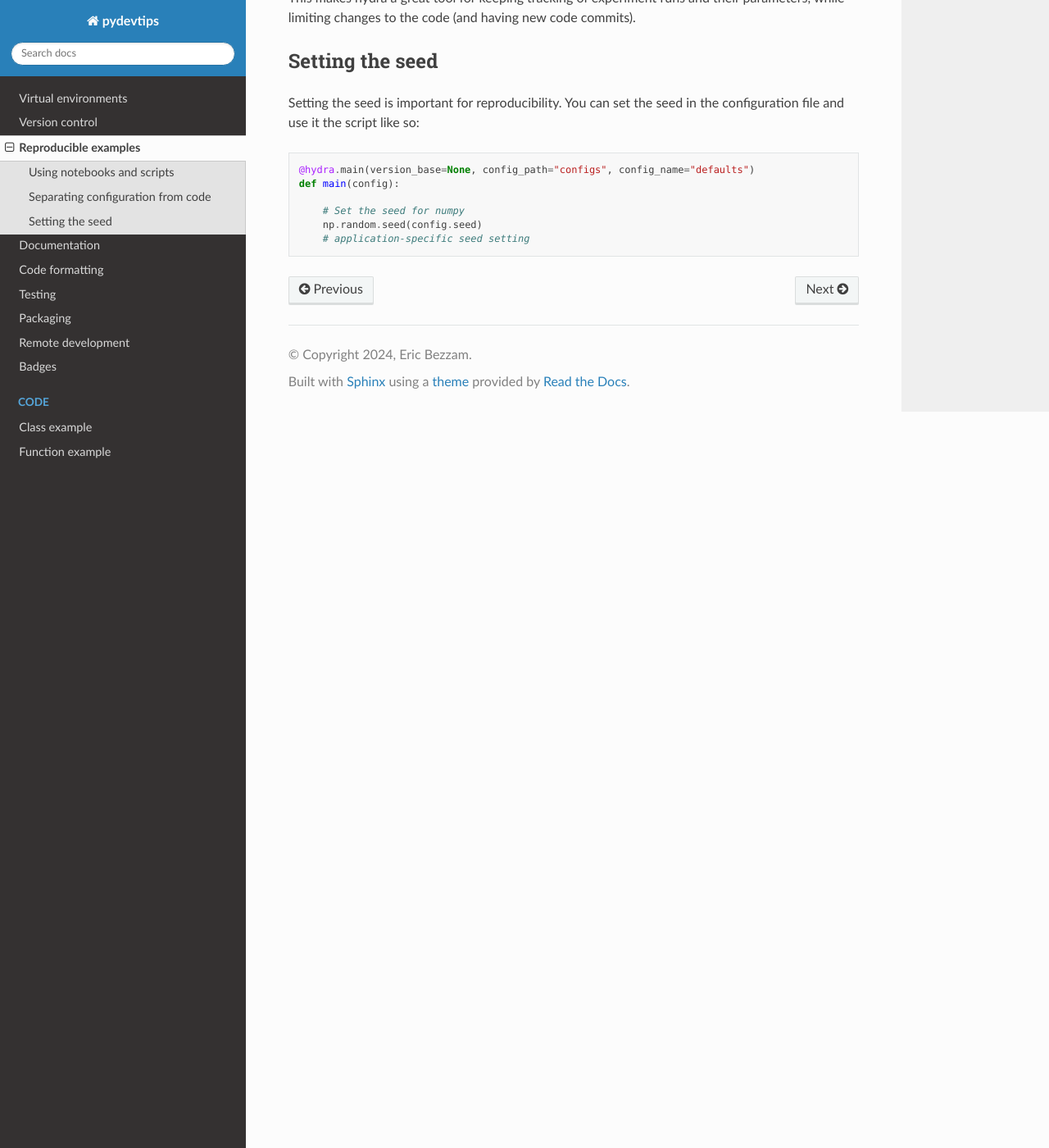
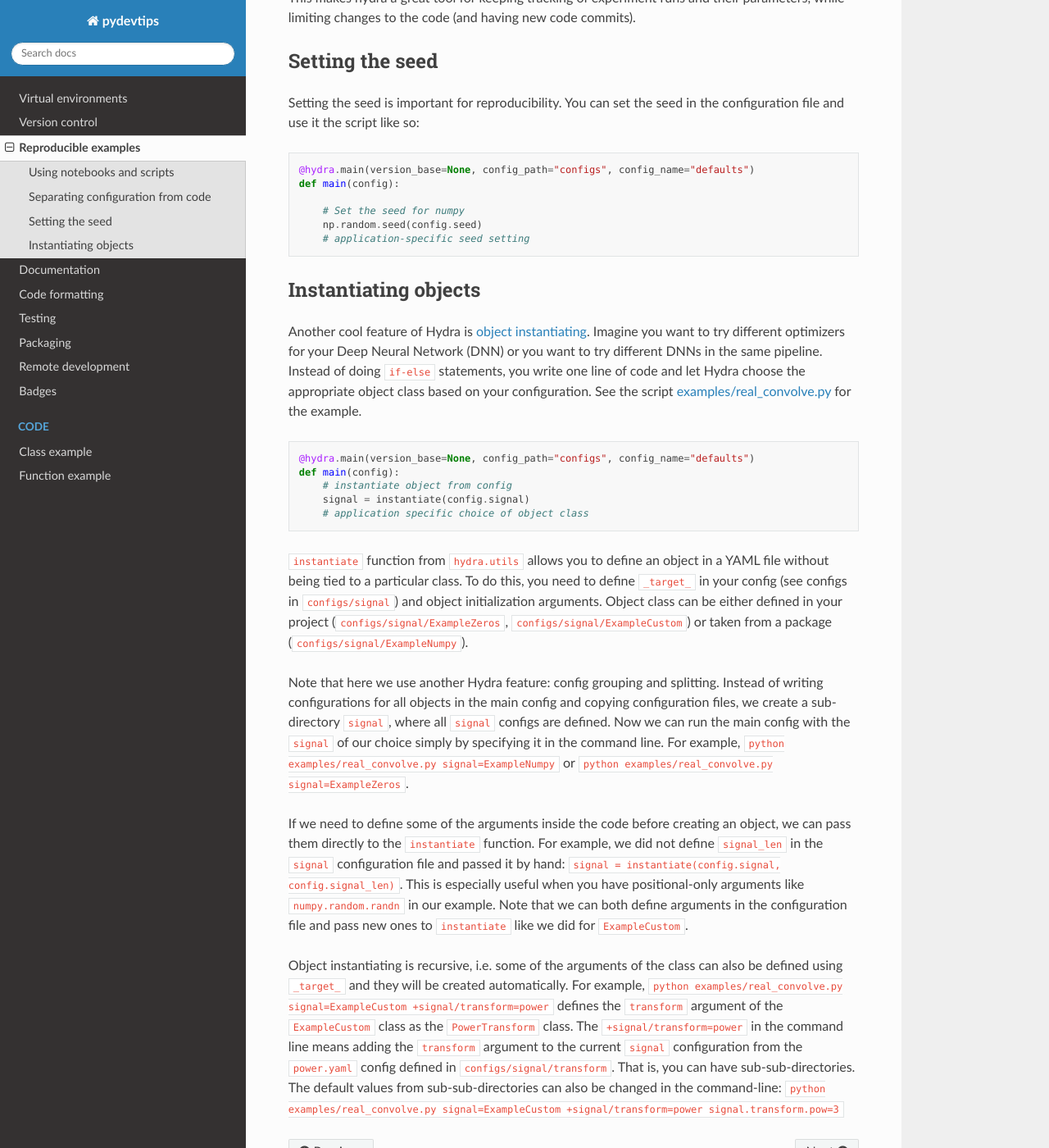
Before and after one commit to ebezzam/python-dev-tips, a Sphinx documentation site: the page built from docs/source/reproducible.rst, in a window 1280 px wide and 1400 px high, scrolled down 1862 px. Shown: the whole window at 82% size. Built offline with Sphinx 7.4.7 and the Read the Docs theme 2.0.0, drawn with Linux system fonts in a browser that asks for light colours.

Commit message:
Instantiating objects with Hydra Example (#8)
* Add hydra_instantiate example

* Instantiate Example update

* Instantiate Example Fix Docs

* Instantiate Example Fix Docs

* Instantiate Example Fix Docs and Config

* Instantiate Example Fix Docs

```diff
--- a/docs/source/reproducible.rst
+++ b/docs/source/reproducible.rst
@@ -104,3 +104,47 @@ configuration file and use it the script like so:
         # Set the seed for numpy
         np.random.seed(config.seed)
         # application-specific seed setting
+
+Instantiating objects
+---------------------
+
+Another cool feature of Hydra is `object instantiating <https://hydra.cc/docs/advanced/instantiate_objects/overview/>`_.
+Imagine you want to try different optimizers for your Deep Neural Network (DNN) or you want to try different DNNs in the same pipeline.
+Instead of doing ``if-else`` statements, you write one line of code and let Hydra choose the
+appropriate object class based on your configuration. See the script
+`examples/real_convolve.py <https://github.com/ebezzam/python-dev-tips/blob/main/examples/real_convolve.py>`_
+for the example.
+
+.. code-block:: python
+
+    @hydra.main(version_base=None, config_path="configs", config_name="defaults")
+    def main(config):
+        # instantiate object from config
+        signal = instantiate(config.signal)
+        # application specific choice of object class
+
+``instantiate`` function from ``hydra.utils`` allows you to define an object in a YAML file
+without being tied to a particular class. To do this, you need to define ``_target_`` in
+your config (see configs in ``configs/signal``) and object initialization arguments. Object class
+can be either defined in your project (``configs/signal/ExampleZeros``, ``configs/signal/ExampleCustom``)
+or taken from a package (``configs/signal/ExampleNumpy``).
+
+Note that here we use another Hydra feature: config grouping and splitting. Instead of writing
+configurations for all objects in the main config and copying configuration files, we create a sub-directory ``signal``,
+where all ``signal`` configs are defined. Now we can run the main config with the ``signal`` of
+our choice simply by specifying it in the command line. For example, ``python examples/real_convolve.py signal=ExampleNumpy``
+or ``python examples/real_convolve.py signal=ExampleZeros``.
+
+If we need to define some of the arguments inside the code before creating an object, we can pass them directly to the ``instantiate`` function.
+For example, we did not define ``signal_len`` in the ``signal`` configuration file and passed it by hand:
+``signal = instantiate(config.signal, config.signal_len)``. This is especially useful when you have positional-only arguments
+like ``numpy.random.randn`` in our example. Note that we can both define arguments in the configuration file and pass new ones to ``instantiate`` like we did for
+``ExampleCustom``.
+
+Object instantiating is recursive, i.e. some of the arguments of the class can also be
+defined using ``_target_`` and they will be created automatically. For example,
+``python examples/real_convolve.py signal=ExampleCustom +signal/transform=power`` defines the ``transform`` argument of
+the ``ExampleCustom`` class as the ``PowerTransform`` class. The ``+signal/transform=power`` in the command line
+means adding the ``transform`` argument to the current ``signal`` configuration from the ``power.yaml`` config defined
+in ``configs/signal/transform``. That is, you can have sub-sub-directories. The default values from sub-sub-directories
+can also be changed in the command-line: ``python examples/real_convolve.py signal=ExampleCustom +signal/transform=power signal.transform.pow=3``
```
Also changed, not shown: 6 other files.
